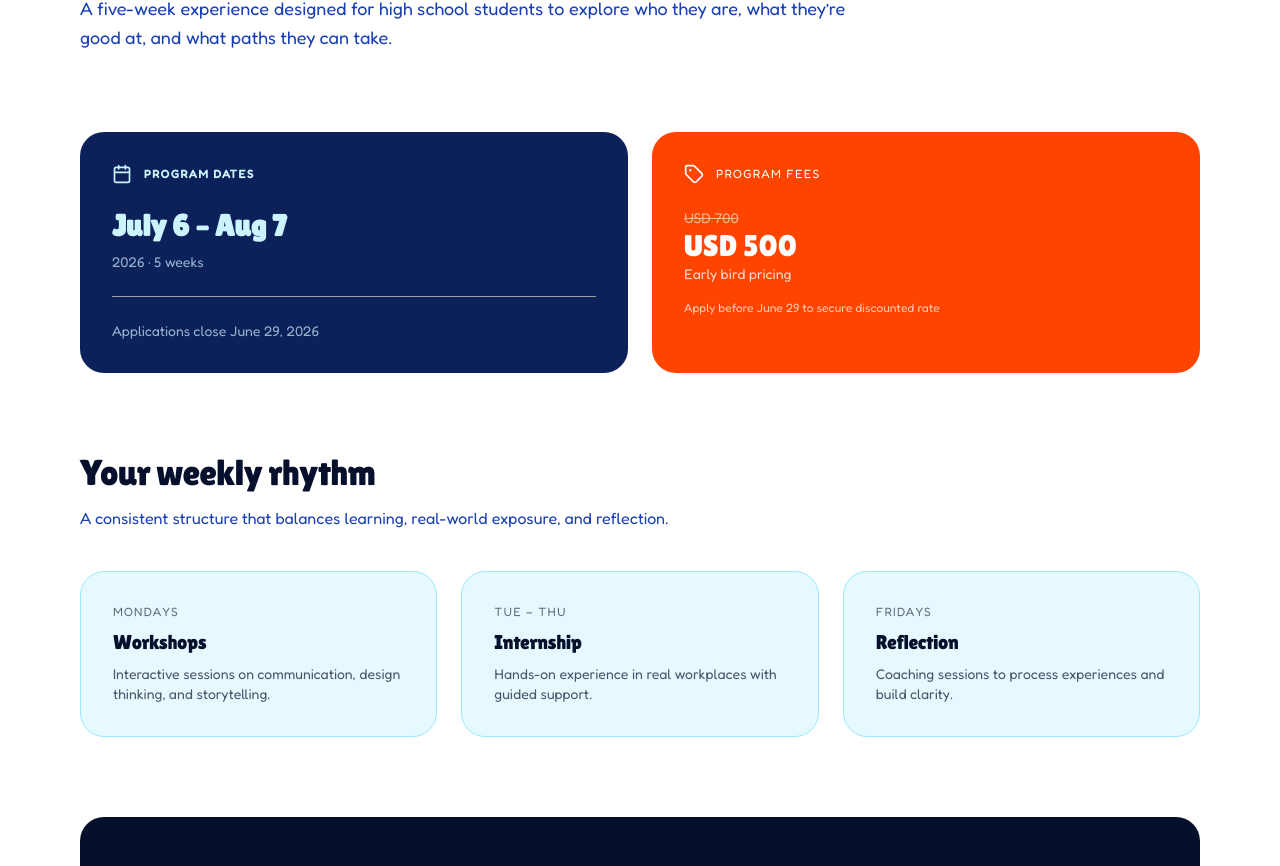
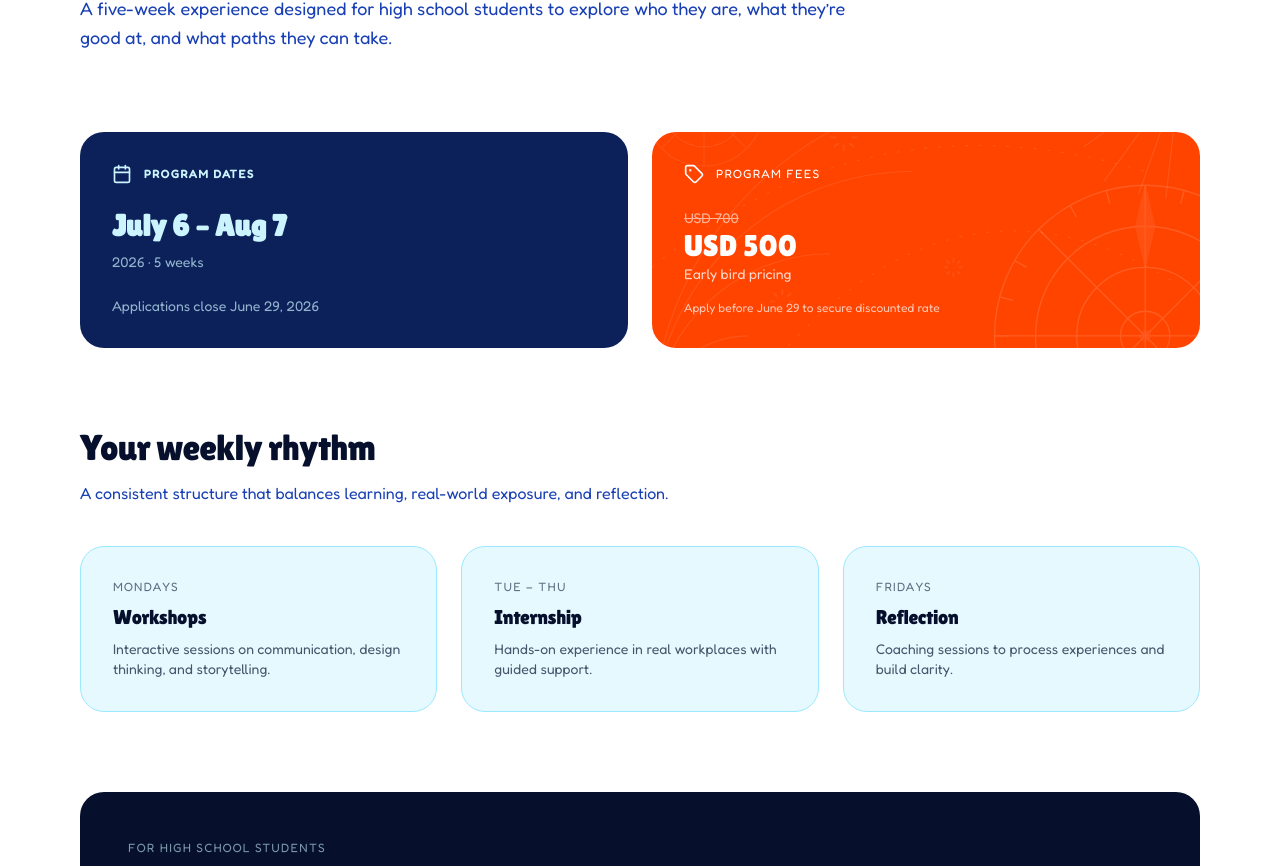
Before and after one commit to HansOheneba/celerey-compass, a Next.js app: page / in a window 1280 px wide. Shown: the part 3532-4398 px from the top of the page. Built offline with nearby package versions, Linux system fonts and the light colour scheme.

Commit message:
tuition section

```diff
--- a/components/sections/tuitionSection.tsx
+++ b/components/sections/tuitionSection.tsx
@@ -65,7 +65,7 @@ export default function ProgramDetailsSection() {
             </p>
             <p className="text-sm opacity-70">2026 · 5 weeks</p>
 
-            <div className="mt-6 pt-6 border-t border-white/10 text-sm opacity-70">
+            <div className=" pt-6 text-sm opacity-70">
               Applications close June 29, 2026
             </div>
           </MotionStaggerItem>
@@ -78,21 +78,175 @@ export default function ProgramDetailsSection() {
               color: "#ffffff",
             }}
           >
+            {/* SVG pattern layer */}
+            <svg
+              aria-hidden="true"
+              className="absolute inset-0 w-full h-full pointer-events-none select-none"
+              viewBox="0 0 400 280"
+              xmlns="http://www.w3.org/2000/svg"
+              preserveAspectRatio="xMidYMid slice"
+            >
+              {/* Large compass rose — anchored bottom right */}
+              <g
+                transform="translate(360,210)"
+                opacity="0.13"
+                stroke="white"
+                strokeWidth="1"
+                fill="none"
+              >
+                <circle cx="0" cy="0" r="110" />
+                <circle cx="0" cy="0" r="80" />
+                <circle cx="0" cy="0" r="50" />
+                <circle cx="0" cy="0" r="18" />
+                <line x1="0" y1="-110" x2="0" y2="110" />
+                <line x1="-110" y1="0" x2="110" y2="0" />
+                <line x1="-78" y1="-78" x2="78" y2="78" />
+                <line x1="78" y1="-78" x2="-78" y2="78" />
+                {/* degree ticks */}
+                {[
+                  0, 15, 30, 45, 60, 75, 90, 105, 120, 135, 150, 165, 180, 195,
+                  210, 225, 240, 255, 270, 285, 300, 315, 330, 345,
+                ].map((deg) => (
+                  <line
+                    key={deg}
+                    x1={Math.sin((deg * Math.PI) / 180) * 110}
+                    y1={-Math.cos((deg * Math.PI) / 180) * 110}
+                    x2={Math.sin((deg * Math.PI) / 180) * 100}
+                    y2={-Math.cos((deg * Math.PI) / 180) * 100}
+                  />
+                ))}
+                <polygon
+                  points="0,-110 -7,-80 0,-50 7,-80"
+                  fill="white"
+                  opacity="0.5"
+                />
+                <circle cx="0" cy="0" r="4" fill="white" opacity="0.4" />
+              </g>
+
+              {/* Small compass — top left */}
+              <g
+                transform="translate(38,42)"
+                opacity="0.08"
+                stroke="white"
+                strokeWidth="0.8"
+                fill="none"
+              >
+                <circle cx="0" cy="0" r="44" />
+                <circle cx="0" cy="0" r="30" />
+                <line x1="0" y1="-44" x2="0" y2="44" />
+                <line x1="-44" y1="0" x2="44" y2="0" />
+                <line x1="-31" y1="-31" x2="31" y2="31" />
+                <line x1="31" y1="-31" x2="-31" y2="31" />
+                <polygon
+                  points="0,-44 -4,-28 0,-16 4,-28"
+                  fill="white"
+                  opacity="0.5"
+                />
+                <circle cx="0" cy="0" r="3" fill="white" opacity="0.4" />
+              </g>
+
+              {/* Celebration burst — top right */}
+              <g
+                transform="translate(385,22)"
+                opacity="0.10"
+                stroke="white"
+                strokeWidth="0.8"
+                fill="none"
+              >
+                {[
+                  [-70, 50],
+                  [-55, 75],
+                  [-30, 85],
+                  [-10, 88],
+                  [-88, 22],
+                  [-92, 0],
+                  [-95, -18],
+                  [-78, -42],
+                  [-55, -65],
+                ].map(([x, y], i) => (
+                  <line key={i} x1="0" y1="0" x2={x} y2={y} />
+                ))}
+              </g>
+
+              {/* Concentric arcs — bottom left */}
+              <g opacity="0.09" stroke="white" strokeWidth="0.8" fill="none">
+                <path d="M 0 280 A 70 70 0 0 1 70 210" />
+                <path d="M 0 280 A 130 130 0 0 1 130 150" />
+                <path d="M 0 280 A 190 190 0 0 1 190 90" />
+                <path d="M 0 280 A 250 250 0 0 1 250 30" />
+              </g>
+
+              {/* Celebration sparks */}
+              <g opacity="0.13" stroke="white" strokeWidth="0.8" fill="none">
+                {[
+                  [140, 65, 10],
+                  [310, 38, 8],
+                  [220, 160, 7],
+                  [95, 185, 9],
+                  [175, 230, 6],
+                ].map(([cx, cy, r], i) => (
+                  <g key={i} transform={`translate(${cx},${cy})`}>
+                    <line x1="0" y1={-r} x2="0" y2={-r * 0.55} />
+                    <line
+                      x1={r * 0.707}
+                      y1={-r * 0.707}
+                      x2={r * 0.4}
+                      y2={-r * 0.4}
+                    />
+                    <line x1={r} y1="0" x2={r * 0.55} y2="0" />
+                    <line
+                      x1={r * 0.707}
+                      y1={r * 0.707}
+                      x2={r * 0.4}
+                      y2={r * 0.4}
+                    />
+                    <line x1="0" y1={r} x2="0" y2={r * 0.55} />
+                    <line
+                      x1={-r * 0.707}
+                      y1={r * 0.707}
+                      x2={-r * 0.4}
+                      y2={r * 0.4}
+                    />
+                    <line x1={-r} y1="0" x2={-r * 0.55} y2="0" />
+                    <line
+                      x1={-r * 0.707}
+                      y1={-r * 0.707}
+                      x2={-r * 0.4}
+                      y2={-r * 0.4}
+                    />
+                  </g>
+                ))}
+              </g>
+
+              {/* Dashed curved paths */}
+              <g
+                opacity="0.10"
+                stroke="white"
+                strokeWidth="0.8"
+                fill="none"
+                strokeDasharray="2 8"
+              >
+                <path d="M 50 280 Q 200 60 380 170" />
+                <path d="M 0 160 Q 160 30 360 90" />
+              </g>
+            </svg>
+
+            {/* Content */}
+            <div className="relative z-10">
               <div className="flex items-center gap-3 mb-6">
                 <Tag className="w-5 h-5" />
-              <p className="text-xs tracking-widest uppercase ">
+                <p className="text-xs tracking-widest uppercase">
                   Program Fees
                 </p>
               </div>
-
               <div className="mb-4">
                 <p className="text-sm line-through opacity-60">USD 700</p>
                 <p className="font-display text-3xl">USD 500</p>
                 <p className="text-sm opacity-80">Early bird pricing</p>
               </div>
-
               <div className="text-xs opacity-70">
                 Apply before June 29 to secure discounted rate
+              </div>
             </div>
           </MotionStaggerItem>
         </MotionStagger>
@@ -144,9 +298,7 @@ export default function ProgramDetailsSection() {
                 <p className="text-xs uppercase tracking-widest mb-2 opacity-60">
                   {item.day}
                 </p>
-                <h4 className="font-display text-xl mb-2">
-                  {item.title}
-                </h4>
+                <h4 className="font-display text-xl mb-2">{item.title}</h4>
                 <p className="text-sm opacity-70">{item.desc}</p>
               </div>
             ))}
```
Also changed, not shown: public/compass.png (added). Lines whose indentation alone changed are shown as unchanged.
